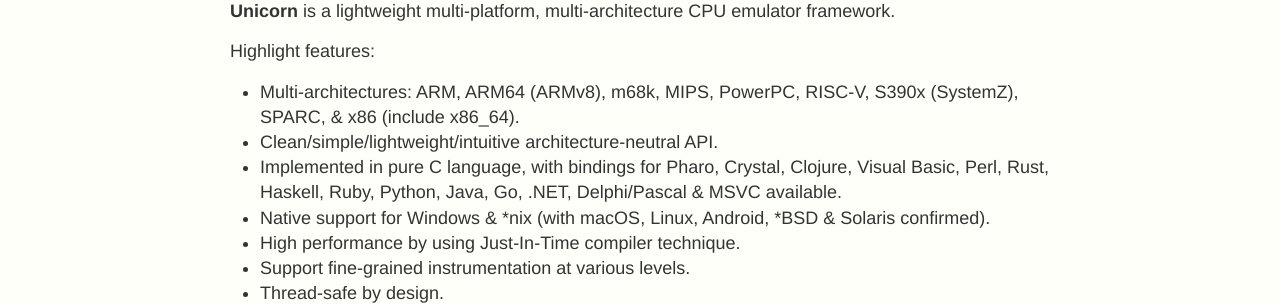
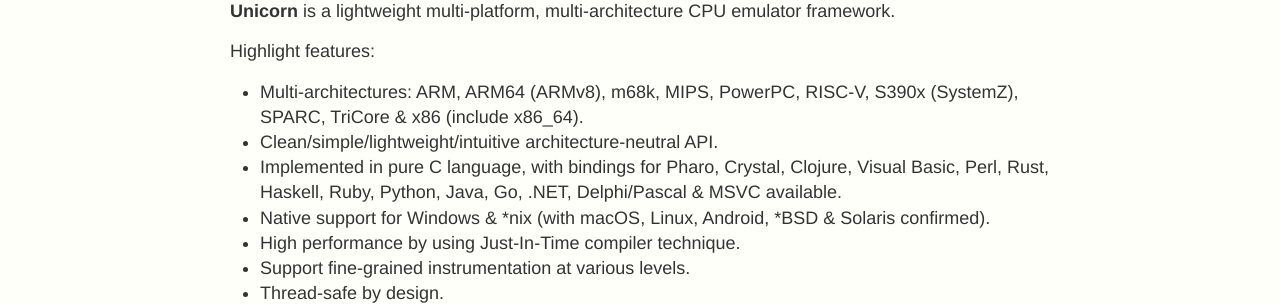
Before and after one commit to unicorn-engine/unicorn-engine.github.io, a Jekyll site: the page built from index.html, in a window 1280 px wide and 900 px high. Shown: the part 218-523 px from the top of the window. Built offline with Jekyll 4.4.1, drawn with Linux system fonts in a browser that asks for light colours.

Commit message:
Update index.html

```diff
--- a/index.html
+++ b/index.html
@@ -8,7 +8,7 @@ layout: default
 Highlight features:
 
 <ul>
-<li>Multi-architectures: ARM, ARM64 (ARMv8), m68k, MIPS, PowerPC, RISC-V, S390x (SystemZ), SPARC, & x86 (include x86_64).</li>
+<li>Multi-architectures: ARM, ARM64 (ARMv8), m68k, MIPS, PowerPC, RISC-V, S390x (SystemZ), SPARC, TriCore & x86 (include x86_64).</li>
 
 <li>Clean/simple/lightweight/intuitive architecture-neutral API.</li>
 
```
